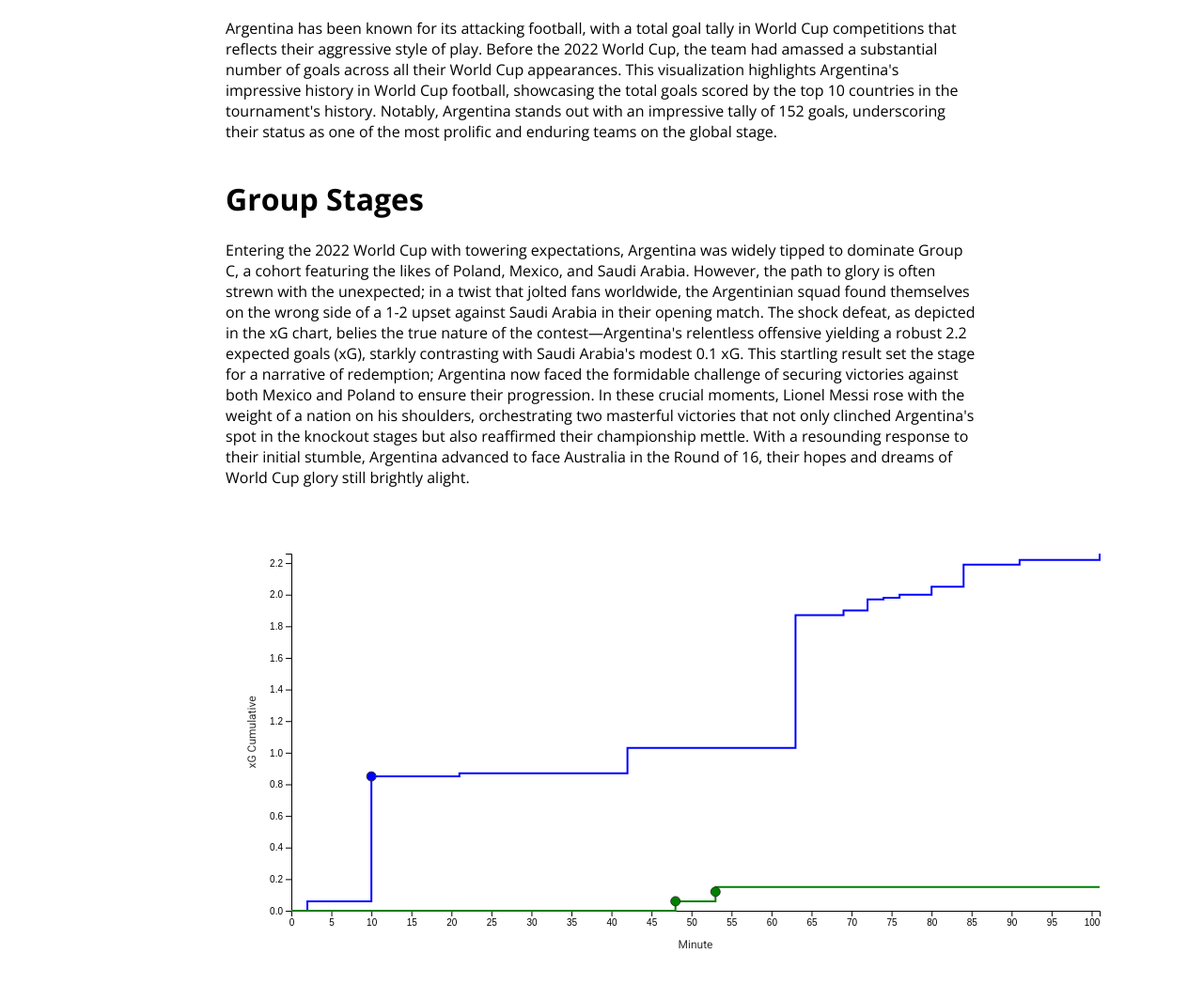
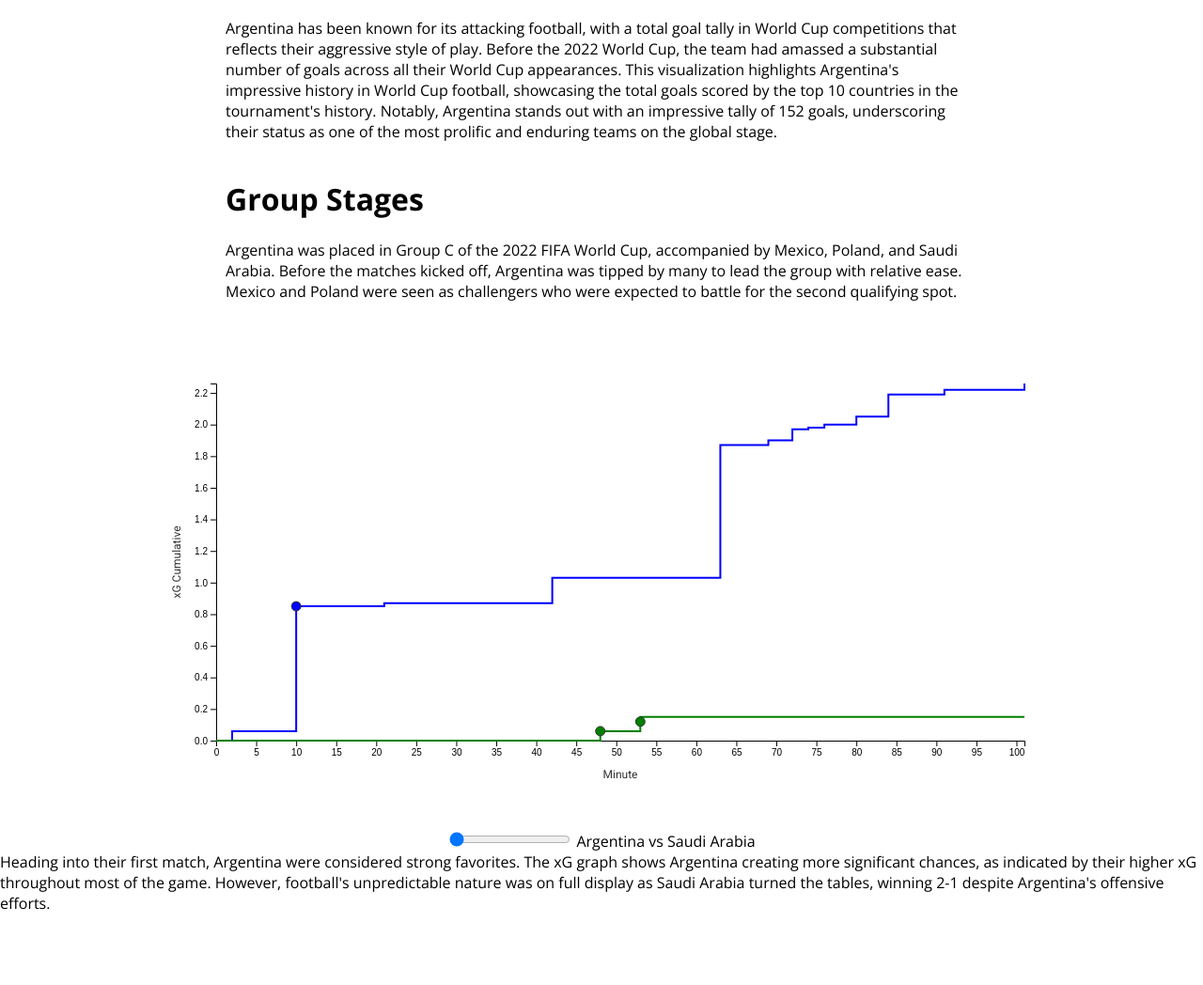
Before and after one commit to adityaarun2/argentina-wc2022-journey, a plain HTML site: page index.html in a window 1280 px wide. Shown: the part 1764-2812 px from the top of the page at 94% size. After the commit the page ends 2744 px from the top, so only its background shows below. Drawn offline with nearby package versions, Linux system fonts and the light colour scheme.

Commit message:
Update index.html

```diff
--- a/index.html
+++ b/index.html
@@ -35,10 +35,21 @@
         <div id="match-narrative">
             <h1>Group Stages</h1>
             <p>
-                Entering the 2022 World Cup with towering expectations, Argentina was widely tipped to dominate Group C, a cohort featuring the likes of Poland, Mexico, and Saudi Arabia. However, the path to glory is often strewn with the unexpected; in a twist that jolted fans worldwide, the Argentinian squad found themselves on the wrong side of a 1-2 upset against Saudi Arabia in their opening match. The shock defeat, as depicted in the xG chart, belies the true nature of the contest—Argentina's relentless offensive yielding a robust 2.2 expected goals (xG), starkly contrasting with Saudi Arabia's modest 0.1 xG. This startling result set the stage for a narrative of redemption; Argentina now faced the formidable challenge of securing victories against both Mexico and Poland to ensure their progression. In these crucial moments, Lionel Messi rose with the weight of a nation on his shoulders, orchestrating two masterful victories that not only clinched Argentina's spot in the knockout stages but also reaffirmed their championship mettle. With a resounding response to their initial stumble, Argentina advanced to face Australia in the Round of 16, their hopes and dreams of World Cup glory still brightly alight.
+                Argentina was placed in Group C of the 2022 FIFA World Cup, accompanied by Mexico, Poland, and Saudi Arabia. Before the matches kicked off, Argentina was tipped by many to lead the group with relative ease. Mexico and Poland were seen as challengers who were expected to battle for the second qualifying spot.
             </p>
-            <div id="xg-chart"></div> <!-- xG chart division -->
         </div>
+
+        <div id="xg-chart"></div>
+
+        <div id="slider-container">
+            <input type="range" min="0" max="2" value="0" class="slider" id="gameSlider">
+            <span id="gameLabel">Argentina vs Saudi Arabia</span>
+        </div>
+
+        <div id="gameAnalysis" class="game-analysis">
+            <!-- Text for each game will be displayed here -->
+        </div>
+
     </div>
 
     <script src="script.js"></script>
```
